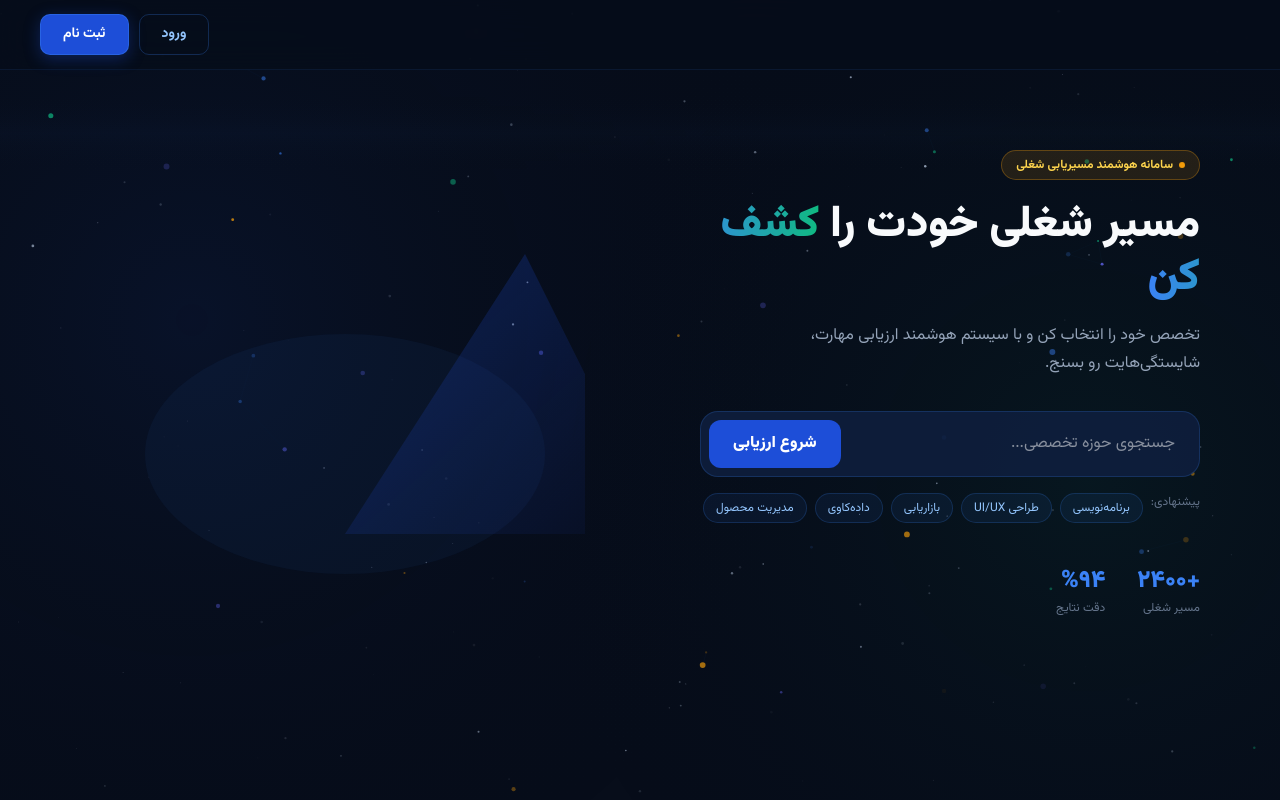
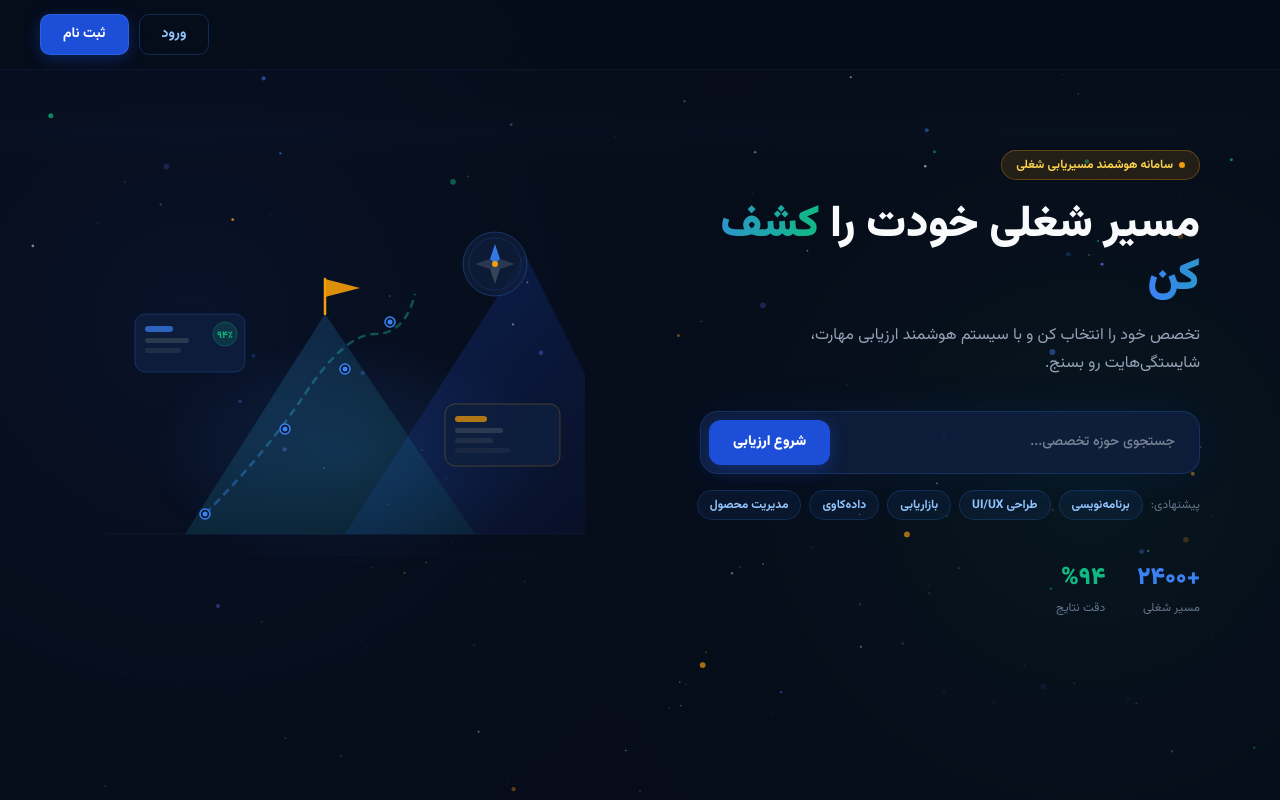
Before and after one commit to mahdysp/my-career-path, a Next.js app: page /quiz in a window 1280 px wide. Built offline with nearby package versions, Linux system fonts and the light colour scheme.

Commit message:
Update navigation and buttons functionality

```diff
--- a/app/quiz/page.tsx
+++ b/app/quiz/page.tsx
@@ -42,7 +42,12 @@ export default function CareerHub() {
     };
 
     function makeParticle(): Particle {
-      const colors = ["rgba(59,130,246,", "rgba(16,185,129,", "rgba(245,158,11,", "rgba(99,102,241,"];
+      const colors = [
+        "rgba(59,130,246,",
+        "rgba(16,185,129,",
+        "rgba(245,158,11,",
+        "rgba(99,102,241,",
+      ];
       const c = colors[Math.floor(Math.random() * colors.length)];
       return {
         x: Math.random() * cv!.width,
@@ -66,18 +71,24 @@ export default function CareerHub() {
       ctx.clearRect(0, 0, cv.width, cv.height);
 
       const g1 = ctx.createRadialGradient(cv.width * 0.15, cv.height * 0.4, 0, cv.width * 0.15, cv.height * 0.4, cv.width * 0.5);
-      g1.addColorStop(0, "rgba(29,78,216,0.08)"); g1.addColorStop(1, "transparent");
-      ctx.fillStyle = g1; ctx.fillRect(0, 0, cv.width, cv.height);
+      g1.addColorStop(0, "rgba(29,78,216,0.08)");
+      g1.addColorStop(1, "transparent");
+      ctx.fillStyle = g1;
+      ctx.fillRect(0, 0, cv.width, cv.height);
 
       const g2 = ctx.createRadialGradient(cv.width * 0.85, cv.height * 0.6, 0, cv.width * 0.85, cv.height * 0.6, cv.width * 0.45);
-      g2.addColorStop(0, "rgba(16,185,129,0.06)"); g2.addColorStop(1, "transparent");
-      ctx.fillStyle = g2; ctx.fillRect(0, 0, cv.width, cv.height);
+      g2.addColorStop(0, "rgba(16,185,129,0.06)");
+      g2.addColorStop(1, "transparent");
+      ctx.fillStyle = g2;
+      ctx.fillRect(0, 0, cv.width, cv.height);
 
       stars.forEach((s) => {
         s.phase += s.speed;
         const a = s.a * (0.6 + 0.4 * Math.sin(s.phase));
-        ctx.beginPath(); ctx.arc(s.x, s.y, s.r, 0, Math.PI * 2);
-        ctx.fillStyle = `rgba(148,163,184,${a})`; ctx.fill();
+        ctx.beginPath();
+        ctx.arc(s.x, s.y, s.r, 0, Math.PI * 2);
+        ctx.fillStyle = `rgba(148,163,184,${a})`;
+        ctx.fill();
       });
 
       for (let i = 0; i < particles.length; i++) {
@@ -90,37 +101,52 @@ export default function CareerHub() {
             ctx.moveTo(particles[i].x, particles[i].y);
             ctx.lineTo(particles[j].x, particles[j].y);
             ctx.strokeStyle = `rgba(59,130,246,${0.08 * (1 - d / 90)})`;
-            ctx.lineWidth = 0.5; ctx.stroke();
+            ctx.lineWidth = 0.5;
+            ctx.stroke();
           }
         }
       }
 
       particles.forEach((p, i) => {
-        p.x += p.vx; p.y += p.vy; p.life++;
+        p.x += p.vx;
+        p.y += p.vy;
+        p.life++;
         if (p.life > p.maxLife || p.x < -10 || p.x > cv!.width + 10 || p.y < -10 || p.y > cv!.height + 10) {
           particles[i] = makeParticle();
           return;
         }
         const fade = p.life < 30 ? p.life / 30 : p.life > p.maxLife - 30 ? (p.maxLife - p.life) / 30 : 1;
-        ctx.beginPath(); ctx.arc(p.x, p.y, p.r, 0, Math.PI * 2);
+        ctx.beginPath();
+        ctx.arc(p.x, p.y, p.r, 0, Math.PI * 2);
         ctx.fillStyle = p.color + p.a * fade + ")";
         ctx.fill();
       });
 
       const scanY = (t * 0.4) % cv.height;
       const sg = ctx.createLinearGradient(0, scanY - 40, 0, scanY + 40);
-      sg.addColorStop(0, "transparent"); sg.addColorStop(0.5, "rgba(59,130,246,0.02)"); sg.addColorStop(1, "transparent");
-      ctx.fillStyle = sg; ctx.fillRect(0, scanY - 40, cv.width, 80);
+      sg.addColorStop(0, "transparent");
+      sg.addColorStop(0.5, "rgba(59,130,246,0.02)");
+      sg.addColorStop(1, "transparent");
+      ctx.fillStyle = sg;
+      ctx.fillRect(0, scanY - 40, cv.width, 80);
 
       animRef.current = requestAnimationFrame(draw);
     }
+
     draw();
-    return () => { window.removeEventListener("resize", resize); cancelAnimationFrame(animRef.current); };
+
+    return () => {
+      window.removeEventListener("resize", resize);
+      cancelAnimationFrame(animRef.current);
+    };
   }, []);
 
   const handleSearch = () => {
-    if (searchQuery.trim()) router.push(`/result?q=${encodeURIComponent(searchQuery)}`);
-    else router.push("/result");
+    if (searchQuery.trim()) {
+      router.push(`/result?q=${encodeURIComponent(searchQuery)}`);
+    } else {
+      router.push("/result");
+    }
   };
 
   const tags = ["برنامه‌نویسی", "طراحی UI/UX", "بازاریابی", "داده‌کاوی", "مدیریت محصول"];
@@ -129,53 +155,302 @@ export default function CareerHub() {
     <>
       <style>{`
         @import url('https://fonts.googleapis.com/css2?family=Vazirmatn:wght@400;500;700;900&display=swap');
-        @keyframes blink { 0%, 100% { opacity: 1; transform: scale(1); } 50% { opacity: 0.5; transform: scale(0.7); } }
-        @keyframes float { 0%, 100% { transform: translateY(0px); } 50% { transform: translateY(-12px); } }
+
+        @keyframes blink {
+          0%, 100% { opacity: 1; transform: scale(1); }
+          50% { opacity: 0.5; transform: scale(0.7); }
+        }
+        @keyframes float {
+          0%, 100% { transform: translateY(0px); }
+          50% { transform: translateY(-12px); }
+        }
+
         .search-btn:hover { background: #1e40af !important; transform: scale(1.02); }
         .search-btn:active { transform: scale(0.98); }
         .tag-pill:hover { background: rgba(59,130,246,0.2) !important; border-color: rgba(59,130,246,0.5) !important; }
         .nav-login:hover { background: rgba(59,130,246,0.12) !important; border-color: rgba(59,130,246,0.6) !important; color: #60a5fa !important; }
         .nav-register:hover { background: #1e40af !important; box-shadow: 0 6px 24px rgba(29,78,216,0.5) !important; }
-        @media (max-width: 768px) { .nav-inner { padding: 12px 16px !important; } .nav-btn-text { display: none; } .main-grid { grid-template-columns: 1fr !important; padding: 32px 20px !important; gap: 40px !important; } .main-grid h1 { font-size: 28px !important; } .search-box { flex-direction: column !important; } .svg-col { display: none !important; } }
+
+        /* ناوبار موبایل */
+        @media (max-width: 768px) {
+          .nav-inner {
+            padding: 12px 16px !important;
+          }
+          .nav-btn-text { display: none; }
+          .nav-login-short::after { content: "ورود"; }
+          .nav-register-short::after { content: "ثبت‌نام"; }
+        }
+
+        /* گرید اصلی موبایل */
+        @media (max-width: 768px) {
+          .main-grid {
+            grid-template-columns: 1fr !important;
+            padding: 32px 20px !important;
+            gap: 40px !important;
+          }
+          .main-grid h1 {
+            font-size: 28px !important;
+          }
+          .main-grid p {
+            font-size: 14px !important;
+          }
+          .search-box {
+            max-width: 100% !important;
+            flex-direction: column !important;
+            gap: 10px !important;
+          }
+          .search-box input {
+            width: 100% !important;
+            padding: 14px 16px !important;
+          }
+          .search-btn {
+            width: 100% !important;
+            padding: 14px !important;
+            text-align: center !important;
+          }
+          .stats-row {
+            gap: 20px !important;
+          }
+          .svg-col {
+            display: none !important;
+          }
+          .tags-row {
+            gap: 6px !important;
+          }
+        }
       `}</style>
 
-      <div ref={wrapRef} style={{ minHeight: "100vh", width: "100%", background: "#070d1a", fontFamily: "Vazirmatn, sans-serif", direction: "rtl", position: "relative", overflow: "hidden" }}>
-        <canvas ref={canvasRef} style={{ position: "absolute", inset: 0, width: "100%", height: "100%", pointerEvents: "none" }} />
+      <div
+        ref={wrapRef}
+        style={{
+          minHeight: "100vh", width: "100%", background: "#070d1a",
+          fontFamily: "Vazirmatn, sans-serif", direction: "rtl",
+          position: "relative", overflow: "hidden",
+        }}
+      >
+        <canvas
+          ref={canvasRef}
+          style={{ position: "absolute", inset: 0, width: "100%", height: "100%", pointerEvents: "none" }}
+        />
 
-        <nav className="nav-inner" style={{ position: "sticky", top: 0, zIndex: 50, background: "rgba(7,13,26,0.85)", backdropFilter: "blur(16px)", borderBottom: "1px solid rgba(59,130,246,0.1)", padding: "14px 40px", display: "flex", justifyContent: "space-between", alignItems: "center" }}>
+        {/* ناوبار */}
+        <nav
+          className="nav-inner"
+          style={{
+            position: "sticky", top: 0, zIndex: 50,
+            background: "rgba(7,13,26,0.85)", backdropFilter: "blur(16px)",
+            borderBottom: "1px solid rgba(59,130,246,0.1)",
+            padding: "14px 40px", display: "flex",
+            justifyContent: "space-between", alignItems: "center",
+          }}
+        >
           <div />
           <div style={{ display: "flex", gap: 10 }}>
-            <button onClick={() => router.push("/auth")} className="nav-login" style={{ fontSize: 14, fontWeight: 700, padding: "9px 22px", color: "#93c5fd", background: "transparent", border: "1px solid rgba(59,130,246,0.25)", borderRadius: 10, cursor: "pointer", transition: "all 0.2s" }}>ورود</button>
-            <button onClick={() => router.push("/auth")} className="nav-register" style={{ fontSize: 14, fontWeight: 700, padding: "9px 22px", color: "#fff", background: "#1d4ed8", border: "1px solid rgba(59,130,246,0.4)", borderRadius: 10, cursor: "pointer", transition: "all 0.2s", boxShadow: "0 4px 16px rgba(29,78,216,0.35)" }}>ثبت نام</button>
+            <button
+              className="nav-login"
+              style={{
+                fontSize: 14, fontWeight: 700, padding: "9px 22px",
+                color: "#93c5fd", background: "transparent",
+                border: "1px solid rgba(59,130,246,0.25)",
+                borderRadius: 10, cursor: "pointer", transition: "all 0.2s",
+                fontFamily: "Vazirmatn, sans-serif",
+              }}
+            >
+              ورود
+            </button>
+            <button
+              className="nav-register"
+              style={{
+                fontSize: 14, fontWeight: 700, padding: "9px 22px",
+                color: "#fff", background: "#1d4ed8",
+                border: "1px solid rgba(59,130,246,0.4)",
+                borderRadius: 10, cursor: "pointer", transition: "all 0.2s",
+                boxShadow: "0 4px 16px rgba(29,78,216,0.35)",
+                fontFamily: "Vazirmatn, sans-serif",
+              }}
+            >
+              ثبت نام
+            </button>
           </div>
         </nav>
 
-        <main className="main-grid" style={{ maxWidth: 1200, margin: "0 auto", padding: "80px 40px", display: "grid", gridTemplateColumns: "1fr 1fr", gap: 60, alignItems: "center", position: "relative", zIndex: 10 }}>
+        {/* محتوای اصلی */}
+        <main
+          className="main-grid"
+          style={{
+            maxWidth: 1200, margin: "0 auto", padding: "80px 40px",
+            display: "grid", gridTemplateColumns: "1fr 1fr", gap: 60,
+            alignItems: "center", position: "relative", zIndex: 10,
+          }}
+        >
+          {/* ستون راست: متن */}
           <div style={{ textAlign: "right" }}>
+
             <div style={{ marginBottom: 20 }}>
-              <span style={{ display: "inline-flex", alignItems: "center", gap: 6, background: "rgba(245,158,11,0.12)", border: "1px solid rgba(245,158,11,0.3)", color: "#fcd34d", fontSize: 12, fontWeight: 700, padding: "5px 14px", borderRadius: 100 }}>
-                <span style={{ width: 6, height: 6, background: "#f59e0b", borderRadius: "50%", animation: "blink 1.8s ease-in-out infinite" }} /> سامانه هوشمند مسیریابی شغلی
+              <span style={{
+                display: "inline-flex", alignItems: "center", gap: 6,
+                background: "rgba(245,158,11,0.12)", border: "1px solid rgba(245,158,11,0.3)",
+                color: "#fcd34d", fontSize: 12, fontWeight: 700,
+                padding: "5px 14px", borderRadius: 100,
+              }}>
+                <span style={{
+                  width: 6, height: 6, background: "#f59e0b", borderRadius: "50%",
+                  animation: "blink 1.8s ease-in-out infinite", display: "inline-block",
+                }} />
+                سامانه هوشمند مسیریابی شغلی
               </span>
             </div>
-            <h1 style={{ fontSize: 44, fontWeight: 900, lineHeight: 1.2, color: "#f8fafc", marginBottom: 16 }}>مسیر شغلی خودت را <span style={{ background: "linear-gradient(90deg,#3b82f6,#10b981)", WebkitBackgroundClip: "text", WebkitTextFillColor: "transparent" }}>کشف کن</span></h1>
-            <p style={{ fontSize: 16, color: "#94a3b8", lineHeight: 1.8, marginBottom: 32, maxWidth: 460 }}>تخصص خود را انتخاب کن و با سیستم هوشمند ارزیابی مهارت، شایستگی‌هایت رو بسنج.</p>
-            <div className="search-box" style={{ background: "rgba(15,31,61,0.9)", border: "1px solid rgba(59,130,246,0.2)", borderRadius: 18, padding: 8, display: "flex", gap: 8, alignItems: "center", maxWidth: 500 }}>
-              <input placeholder="جستجوی حوزه تخصصی..." value={searchQuery} onChange={(e) => setSearchQuery(e.target.value)} onKeyDown={(e) => e.key === "Enter" && handleSearch()} style={{ flex: 1, padding: "12px 16px", background: "transparent", border: "none", outline: "none", color: "#fff" }} />
-              <button className="search-btn" onClick={handleSearch} style={{ background: "#1d4ed8", color: "#fff", border: "none", borderRadius: 12, padding: "12px 24px", fontWeight: 900, cursor: "pointer" }}>شروع ارزیابی</button>
+
+            <h1 style={{ fontSize: 44, fontWeight: 900, lineHeight: 1.2, color: "#f8fafc", marginBottom: 16 }}>
+              مسیر شغلی خودت را{" "}
+              <span style={{
+                background: "linear-gradient(90deg,#3b82f6,#10b981)",
+                WebkitBackgroundClip: "text", WebkitTextFillColor: "transparent", backgroundClip: "text",
+              }}>
+                کشف کن
+              </span>
+            </h1>
+
+            <p style={{ fontSize: 16, color: "#94a3b8", lineHeight: 1.8, marginBottom: 32, maxWidth: 460 }}>
+              تخصص خود را انتخاب کن و با سیستم هوشمند ارزیابی مهارت، شایستگی‌هایت رو بسنج.
+            </p>
+
+            {/* باکس جستجو */}
+            <div
+              className="search-box"
+              style={{
+                background: "rgba(15,31,61,0.9)", border: "1px solid rgba(59,130,246,0.2)",
+                borderRadius: 18, padding: 8, display: "flex", gap: 8, alignItems: "center",
+                maxWidth: 500, boxShadow: "0 0 40px rgba(29,78,216,0.1)",
+              }}
+            >
+              <input
+                type="text"
+                placeholder="جستجوی حوزه تخصصی..."
+                value={searchQuery}
+                onChange={(e) => setSearchQuery(e.target.value)}
+                onKeyDown={(e) => e.key === "Enter" && handleSearch()}
+                style={{
+                  flex: 1, padding: "12px 16px", background: "transparent",
+                  border: "none", outline: "none", color: "#e2e8f0",
+                  fontSize: 14, fontFamily: "Vazirmatn, sans-serif", fontWeight: 500,
+                }}
+              />
+              <button
+                className="search-btn"
+                onClick={handleSearch}
+                style={{
+                  background: "#1d4ed8", color: "#fff", border: "none",
+                  borderRadius: 12, padding: "12px 24px",
+                  fontSize: 14, fontWeight: 900, cursor: "pointer",
+                  fontFamily: "Vazirmatn, sans-serif", whiteSpace: "nowrap",
+                  transition: "all 0.15s", boxShadow: "0 4px 16px rgba(29,78,216,0.4)",
+                }}
+              >
+                شروع ارزیابی
+              </button>
             </div>
+
+            {/* تگ‌های پیشنهادی */}
             <div className="tags-row" style={{ display: "flex", flexWrap: "wrap", gap: 8, marginTop: 16 }}>
-              <span style={{ fontSize: 12, color: "#64748b" }}>پیشنهادی:</span>
-              {tags.map((tag) => <button key={tag} className="tag-pill" onClick={() => setSearchQuery(tag)} style={{ fontSize: 12, padding: "5px 12px", background: "rgba(59,130,246,0.08)", border: "1px solid rgba(59,130,246,0.2)", borderRadius: 100, color: "#93c5fd", cursor: "pointer" }}>{tag}</button>)}
+              <span style={{ fontSize: 12, color: "#64748b", display: "flex", alignItems: "center" }}>پیشنهادی:</span>
+              {tags.map((tag) => (
+                <button
+                  key={tag}
+                  className="tag-pill"
+                  onClick={() => setSearchQuery(tag)}
+                  style={{
+                    fontSize: 12, fontWeight: 600, padding: "5px 12px",
+                    background: "rgba(59,130,246,0.08)", border: "1px solid rgba(59,130,246,0.2)",
+                    borderRadius: 100, color: "#93c5fd", cursor: "pointer",
+                    fontFamily: "Vazirmatn, sans-serif", transition: "all 0.15s",
+                  }}
+                >
+                  {tag}
+                </button>
+              ))}
             </div>
+
+            {/* آمار */}
             <div className="stats-row" style={{ display: "flex", gap: 32, marginTop: 40 }}>
-              {[{ num: "+۲۴۰۰", lbl: "مسیر شغلی" }, { num: "%۹۴", lbl: "دقت نتایج" }].map((s) => <div key={s.lbl}><div style={{ fontSize: 24, fontWeight: 900, color: "#3b82f6" }}>{s.num}</div><div style={{ fontSize: 12, color: "#64748b" }}>{s.lbl}</div></div>)}
+              {[
+                { num: "+۲۴۰۰", lbl: "مسیر شغلی", color: "#3b82f6" },
+                { num: "%۹۴",   lbl: "دقت نتایج",  color: "#10b981" },
+              ].map((s) => (
+                <div key={s.lbl}>
+                  <div style={{ fontSize: 24, fontWeight: 900, color: s.color }}>{s.num}</div>
+                  <div style={{ fontSize: 12, color: "#64748b", marginTop: 3 }}>{s.lbl}</div>
+                </div>
+              ))}
             </div>
           </div>
+
+          {/* ستون چپ: SVG — در موبایل مخفی میشه */}
           <div className="svg-col" style={{ display: "flex", alignItems: "center", justifyContent: "center" }}>
             <svg viewBox="0 0 480 420" style={{ width: "100%", maxWidth: 480, animation: "float 5s ease-in-out infinite" }} xmlns="http://www.w3.org/2000/svg">
-              <defs><linearGradient id="mtnGrad" x1="0%" y1="0%" x2="100%" y2="100%"><stop offset="0%" stopColor="#1d4ed8" stopOpacity="0.3" /><stop offset="100%" stopColor="#1e40af" stopOpacity="0.05" /></linearGradient></defs>
-              <ellipse cx="240" cy="280" rx="200" ry="120" fill="rgba(59,130,246,0.05)" />
+              <defs>
+                <linearGradient id="mtnGrad" x1="0%" y1="0%" x2="100%" y2="100%">
+                  <stop offset="0%" stopColor="#1d4ed8" stopOpacity="0.3" />
+                  <stop offset="100%" stopColor="#1e40af" stopOpacity="0.05" />
+                </linearGradient>
+                <linearGradient id="mtnFront" x1="0%" y1="0%" x2="100%" y2="100%">
+                  <stop offset="0%" stopColor="#3b82f6" stopOpacity="0.25" />
+                  <stop offset="100%" stopColor="#10b981" stopOpacity="0.08" />
+                </linearGradient>
+                <linearGradient id="pathGrad" x1="0%" y1="0%" x2="100%" y2="0%">
+                  <stop offset="0%" stopColor="#3b82f6" stopOpacity="0.6" />
+                  <stop offset="100%" stopColor="#10b981" stopOpacity="0.6" />
+                </linearGradient>
+                <radialGradient id="glowCenter" cx="50%" cy="50%" r="50%">
+                  <stop offset="0%" stopColor="#3b82f6" stopOpacity="0.15" />
+                  <stop offset="100%" stopColor="#3b82f6" stopOpacity="0" />
+                </radialGradient>
+              </defs>
+
+              <ellipse cx="240" cy="280" rx="200" ry="120" fill="url(#glowCenter)" />
               <polygon points="240,360 420,80 560,360" fill="url(#mtnGrad)" />
+              <polygon points="80,360 220,140 370,360" fill="url(#mtnFront)" />
+              <path d="M 100,340 Q 160,280 200,220 T 270,160 T 310,120" fill="none" stroke="url(#pathGrad)" strokeWidth="2.5" strokeDasharray="8 5" opacity="0.7" />
+
+              {[{ cx: 100, cy: 340 }, { cx: 180, cy: 255 }, { cx: 240, cy: 195 }, { cx: 285, cy: 148 }].map((pt, i) => (
+                <g key={i}>
+                  <circle cx={pt.cx} cy={pt.cy} r="5" fill="#0b1629" stroke="#3b82f6" strokeWidth="1.5" />
+                  <circle cx={pt.cx} cy={pt.cy} r="2.5" fill="#3b82f6" />
+                </g>
+              ))}
+
+              <line x1="220" y1="140" x2="220" y2="105" stroke="#f59e0b" strokeWidth="2.5" strokeLinecap="round" />
+              <polygon points="220,105 255,114 220,123" fill="#f59e0b" opacity="0.9" />
+
+              <g transform="translate(390, 90)">
+                <circle cx="0" cy="0" r="32" fill="rgba(15,31,61,0.8)" stroke="rgba(59,130,246,0.3)" strokeWidth="1" />
+                <circle cx="0" cy="0" r="26" fill="none" stroke="rgba(59,130,246,0.15)" strokeWidth="1" />
+                <path d="M 0,-20 L 5,-5 L 0,0 L -5,-5 Z" fill="#3b82f6" opacity="0.9" />
+                <path d="M 0,20 L 5,5 L 0,0 L -5,5 Z" fill="#475569" opacity="0.7" />
+                <path d="M -20,0 L -5,-5 L 0,0 L -5,5 Z" fill="#475569" opacity="0.5" />
+                <path d="M 20,0 L 5,-5 L 0,0 L 5,5 Z" fill="#475569" opacity="0.5" />
+                <circle cx="0" cy="0" r="3" fill="#f59e0b" />
+              </g>
+
+              <g transform="translate(30, 140)">
+                <rect width="110" height="58" rx="10" fill="rgba(15,31,61,0.9)" stroke="rgba(59,130,246,0.25)" strokeWidth="1" />
+                <rect x="10" y="12" width="28" height="6" rx="3" fill="#3b82f6" opacity="0.7" />
+                <rect x="10" y="24" width="44" height="5" rx="2.5" fill="#334155" opacity="0.8" />
+                <rect x="10" y="34" width="36" height="5" rx="2.5" fill="#334155" opacity="0.5" />
+                <circle cx="90" cy="20" r="12" fill="rgba(16,185,129,0.15)" stroke="rgba(16,185,129,0.3)" strokeWidth="1" />
+                <text x="90" y="24" textAnchor="middle" fill="#10b981" fontSize="10" fontWeight="700">۹۴٪</text>
+              </g>
+
+              <g transform="translate(340, 230)">
+                <rect width="115" height="62" rx="10" fill="rgba(15,31,61,0.9)" stroke="rgba(245,158,11,0.25)" strokeWidth="1" />
+                <rect x="10" y="12" width="32" height="6" rx="3" fill="#f59e0b" opacity="0.7" />
+                <rect x="10" y="24" width="48" height="5" rx="2.5" fill="#334155" opacity="0.8" />
+                <rect x="10" y="34" width="38" height="5" rx="2.5" fill="#334155" opacity="0.5" />
+                <rect x="10" y="44" width="55" height="5" rx="2.5" fill="#334155" opacity="0.3" />
+              </g>
+
+              <line x1="0" y1="360" x2="480" y2="360" stroke="rgba(59,130,246,0.08)" strokeWidth="1" />
+              <line x1="0" y1="380" x2="480" y2="380" stroke="rgba(59,130,246,0.05)" strokeWidth="1" />
             </svg>
           </div>
         </main>
```
